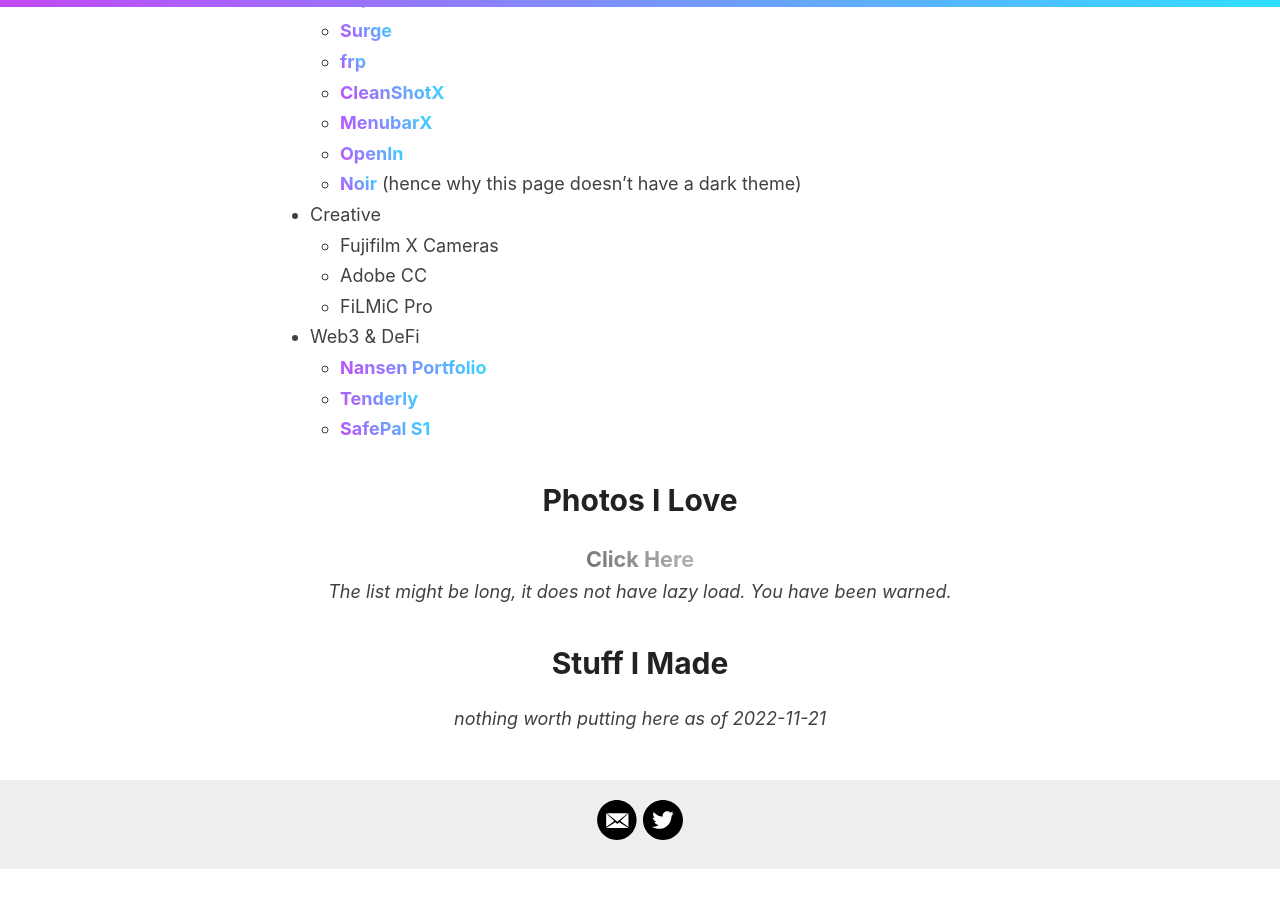
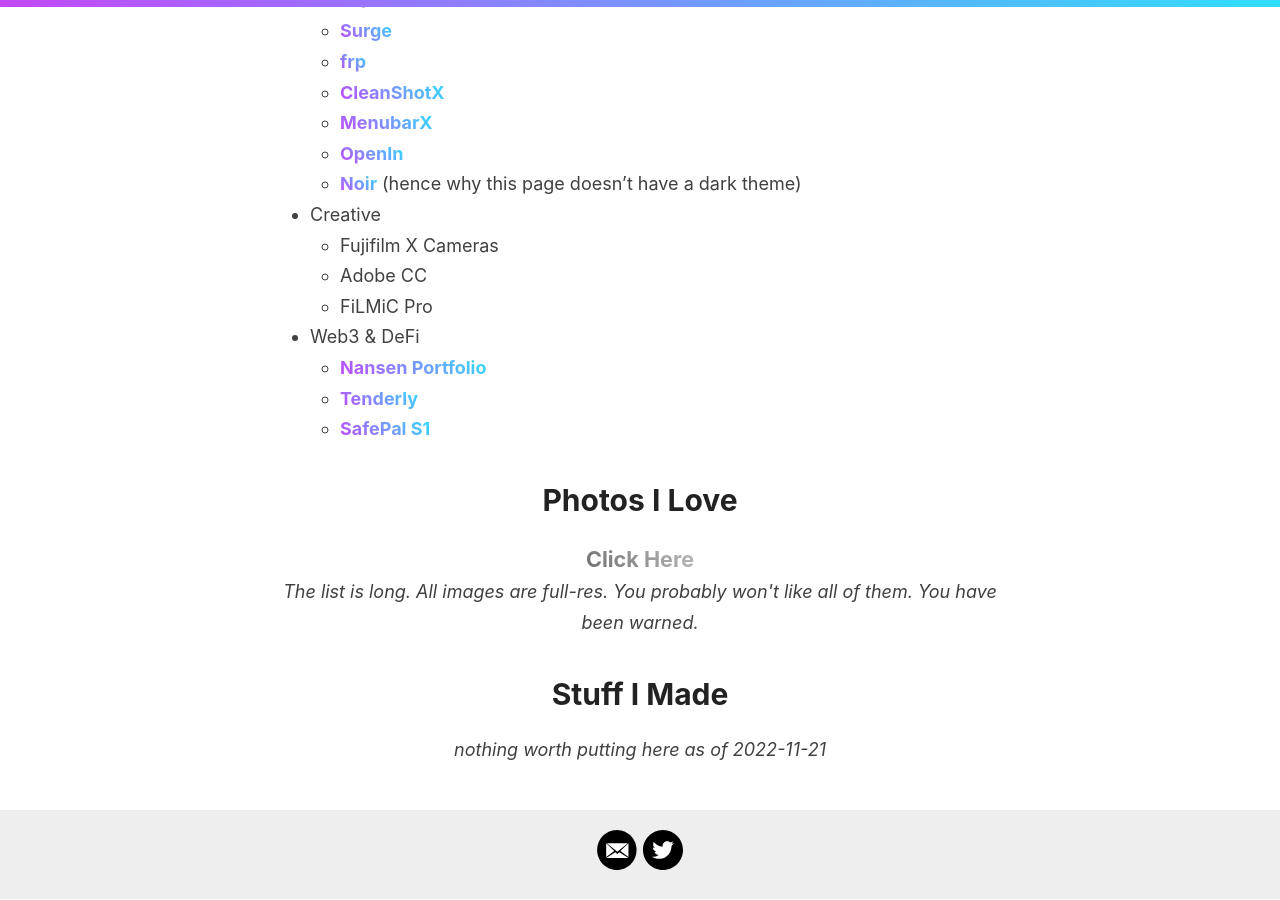
Before and after one commit to 98827ddb7e5a2c2e261912a23d9251d6/98827ddb7e5a2c2e261912a23d9251d6.github.io, a Jekyll site: the page built from index.md, in a window 1280 px wide and 900 px high, scrolled down 1710 px. Built offline with Jekyll 4.4.1, drawn with Linux system fonts in a browser that asks for light colours; before the commit the page ends 2579 px from its top, so only the background shows below that.

Commit message:
we have step load now, yey

```diff
--- a/index.md
+++ b/index.md
@@ -53,7 +53,7 @@
 
 <div style="text-align: center; filter: saturate(0); font-size: 120%;"><a href="/photos">Click Here</a></div>
 
-<div style="text-align: center"><i>The list might be long, it does not have lazy load. You have been warned.</i></div>
+<div style="text-align: center"><i>The list is long. All images are full-res. You probably won't like all of them. You have been warned.</i></div>
 
 # Stuff I Made
 
```
Also changed, not shown: _pages/photos.md (+4 -2 lines).
